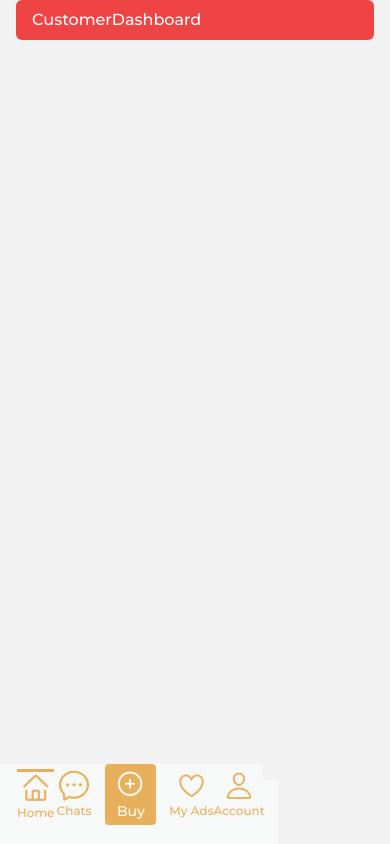
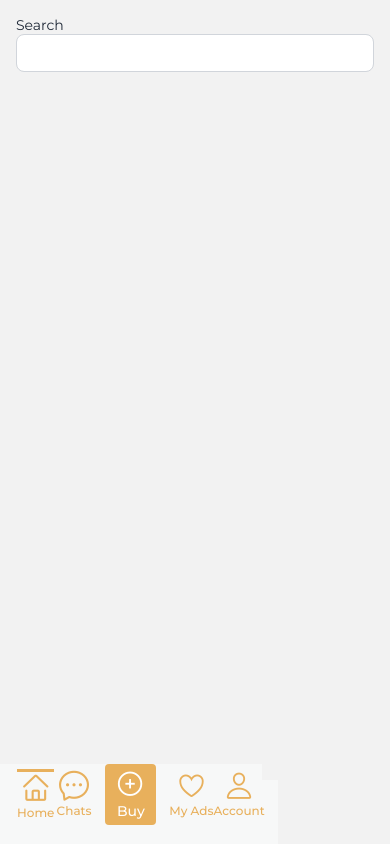
Before and after one commit to talhanoman/halal-harvest, a React Native app: screen /CustomerDashboard in a window 390 px wide. Built offline with nearby package versions, Linux system fonts and the light colour scheme; grey boxes are pictures that could not be loaded.

Commit message:
Customer Dashboard Updated

```diff
--- a/screens/Dashboard/Customer/CustomerDashboard.js
+++ b/screens/Dashboard/Customer/CustomerDashboard.js
@@ -1,31 +1,39 @@
-import { View, ScrollView, Pressable, Text, StyleSheet } from 'react-native'
+import { View, ScrollView, Pressable, Text, StyleSheet, TextInput } from 'react-native'
 import { SafeAreaView } from 'react-native-safe-area-context'
 import React, { useState } from 'react'
 import NavHeader from '../../../components/Seller/NavHeader'
 import { getAuth, signOut } from '@firebase/auth'
-import { fontWeight500 } from '../../../assets/Styles/FontWeights'
+import { fontWeight500, fontWeight400 } from '../../../assets/Styles/FontWeights'
 import NavFooter from '../../../components/Customer/NavFooter'
 export default function CustomerDashboard({ navigation }) {
   const [error, setError] = useState('')
-  // firebase
-  const handleSignout = () => {
-    const auth = getAuth()
-    signOut(auth).then(() => {
-      navigation.navigate("Login")
-    }).catch((error) => {
-      // An error happened.
-      setError(error)
-    });
-  }
+  const [search, setSearch] = useState('')
   return (
     <SafeAreaView>
       <View className='flex flex-col h-screen'>
         {/* Nav Header */}
         <NavHeader title={'CUSTOMER DASHBOARD'} />
         <ScrollView className='flex-grow px-4'>
-          <Pressable onPress={handleSignout} style={shadow} className='bg-red-500 px-4 py-2 rounded-md mt-auto flex flex-row items-center mb-4'>
-            <Text style={fontWeight500} className="text-white text-center text-base">CustomerDashboard</Text>
-          </Pressable>
+          <Text style={fontWeight400} className="text-gray-800 mt-4">Search</Text>
+          <TextInput
+            value={search}
+            onChangeText={setSearch}
+            style={fontWeight400}
+            keyboardType="numeric"
+            className="     form-control
+                            block
+                            py-1.5
+                            px-2
+                            text-base
+                            font-normal
+                            text-gray-700
+                            bg-white bg-clip-padding
+                            border border-solid border-gray-300
+                            rounded-lg
+                            w-full
+                            mb-4
+                           "
+          />
         </ScrollView>
         <NavFooter navigation={navigation} />
       </View>
```
